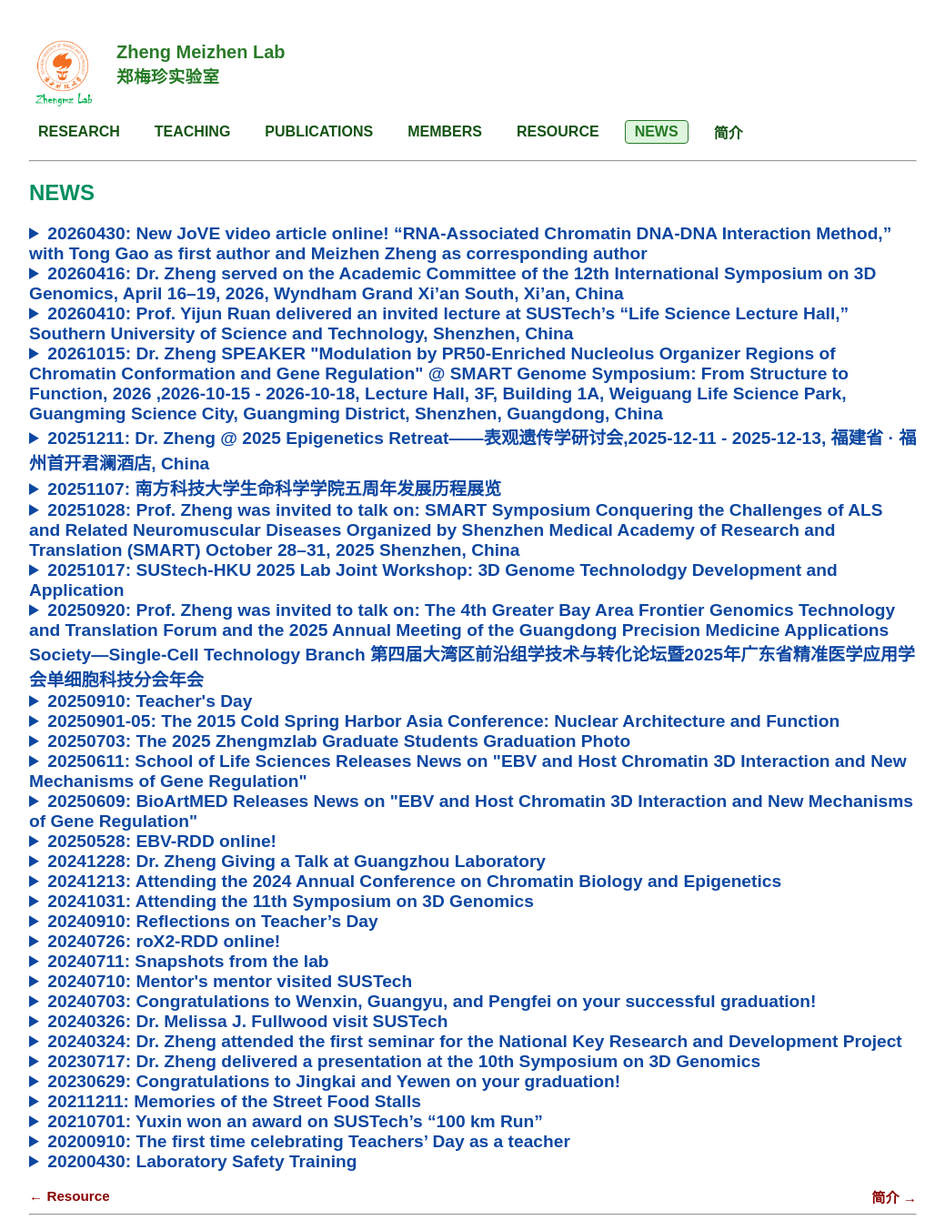
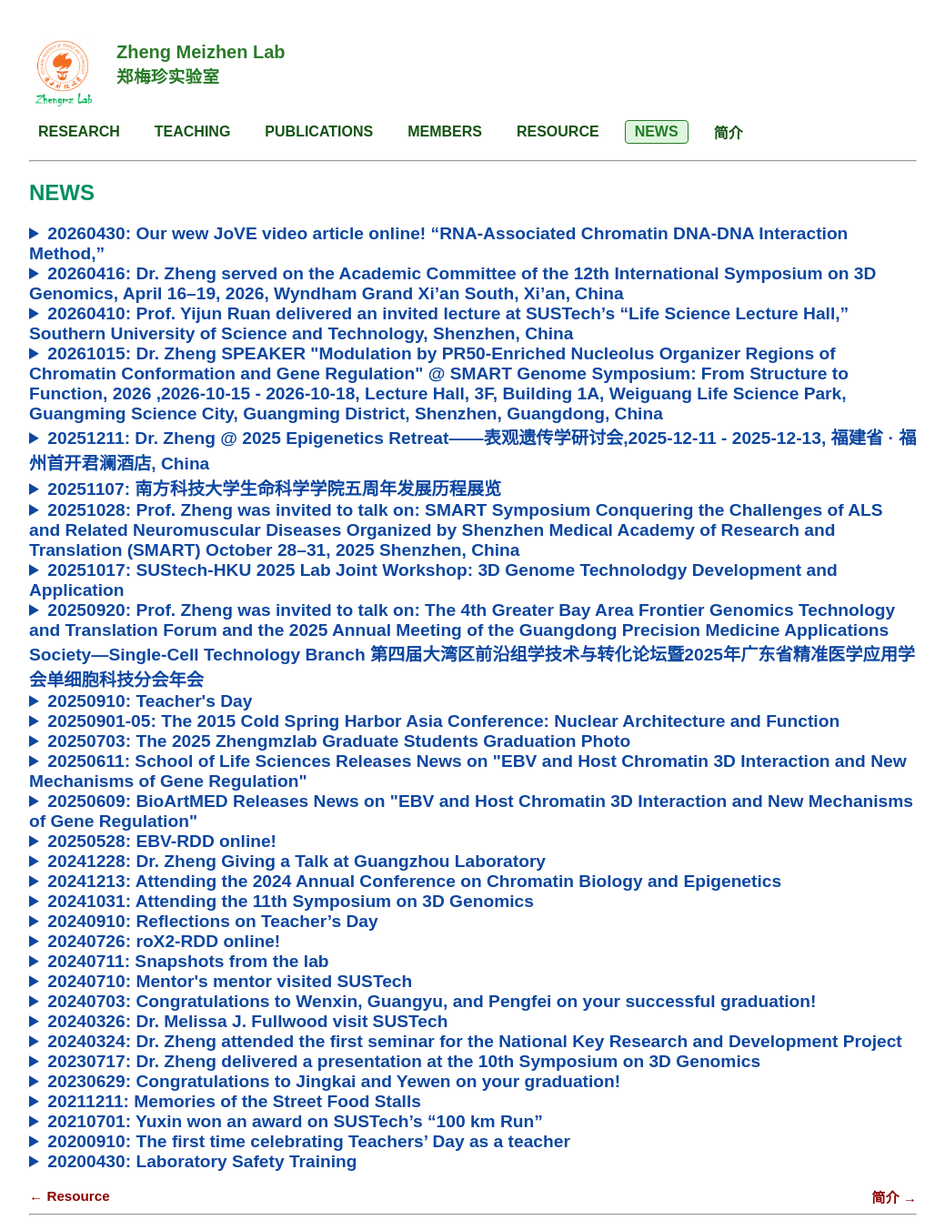
Before and after one commit to ZhengmzLab/zhengmzlab.github.io, a Jekyll site: the page built from news.md, in a window 1280 px wide. Shown: the whole page at 91% size, without its empty margins (120-1159 px from the left). Built offline with Jekyll 4.4.1, drawn with Linux system fonts in a browser that asks for light colours; comment, search, counter and statistics services are not loaded.

Commit message:
Update news.md

```diff
--- a/news.md
+++ b/news.md
@@ -6,7 +6,7 @@ title: NEWS
 
 <!-- ################################# -->
 <details>
-<summary  style="color:#0D47A1; font-size:1.2em; font-weight:bold;" >20260430: New JoVE video article online! “RNA-Associated Chromatin DNA-DNA Interaction Method,” with Tong Gao as first author and Meizhen Zheng as corresponding author </summary>
+<summary  style="color:#0D47A1; font-size:1.2em; font-weight:bold;" >20260430: Our wew JoVE video article online! “RNA-Associated Chromatin DNA-DNA Interaction Method,”  </summary>
 <br>
 <a href="https://www.jove.com/t/70090/rna-associated-chromatin-dna-dna-interaction-method">RNA-Associated Chromatin DNA-DNA Interaction Method</a>
 </details>
```
